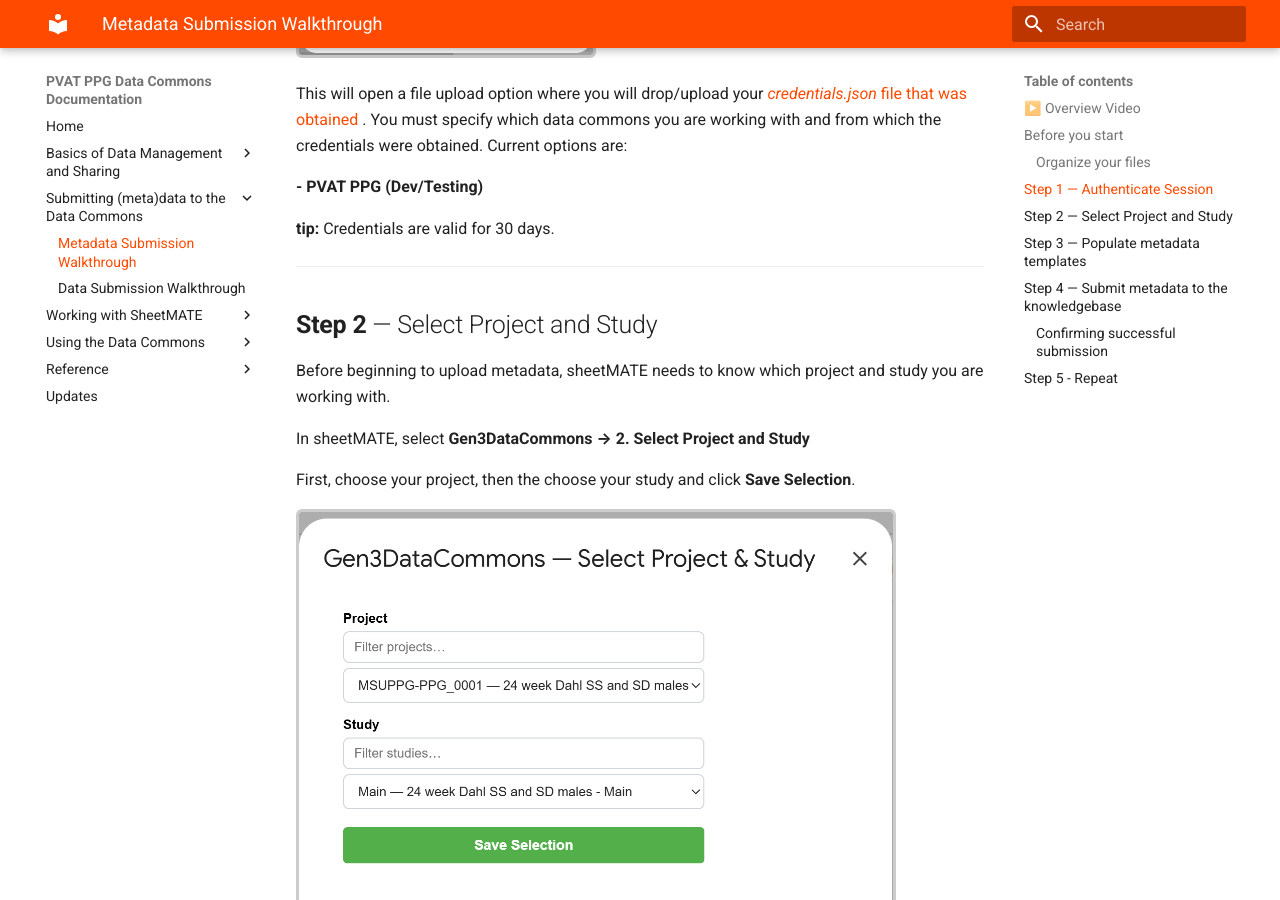
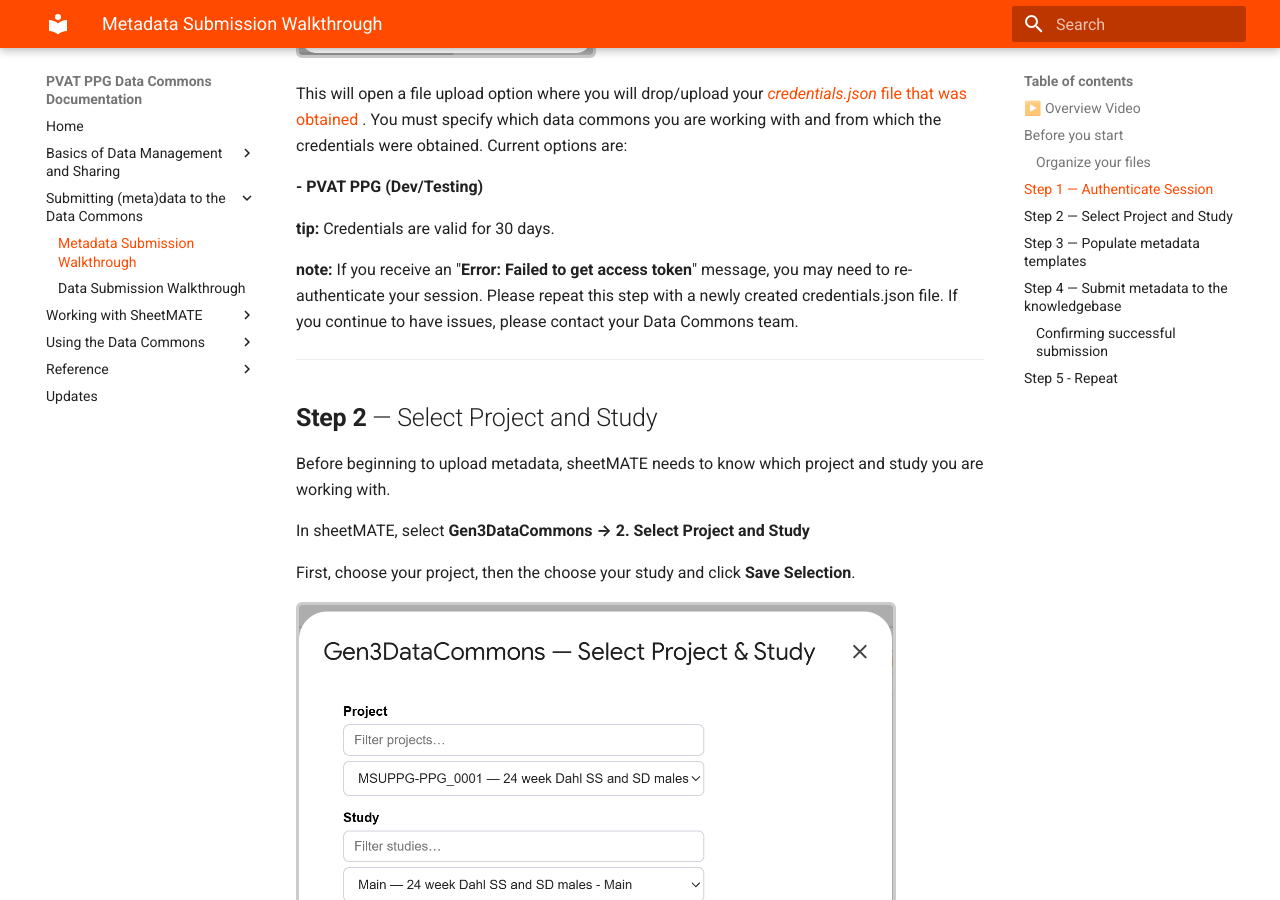
Before and after one commit to nault-research/pvatppg-commons-docs, an MkDocs documentation site: the page built from docs/getting-started/metadata_walkthrough.md, in a window 1280 px wide and 900 px high, scrolled down 2632 px. Built offline with MkDocs 1.6.1 and Material for MkDocs 9.7.7, drawn with Linux system fonts in a browser that asks for light colours.

Commit message:
minor changes

```diff
--- a/docs/getting-started/metadata_walkthrough.md
+++ b/docs/getting-started/metadata_walkthrough.md
@@ -78,6 +78,9 @@ This will open a file upload option where you will drop/upload your [<i>credenti
 
 <b>tip:</b>
     Credentials are valid for 30 days.
+
+<b>note:</b>
+    If you receive an "**Error: Failed to get access token**" message, you may need to re-authenticate your session. Please repeat this step with a newly created credentials.json file. If you continue to have issues, please contact your Data Commons team.
 
 ---
 
```
